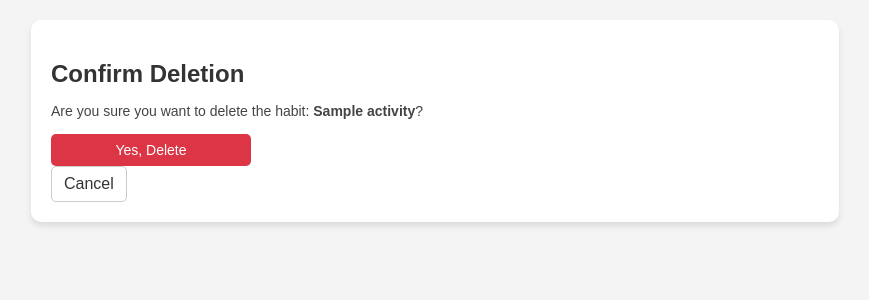
After one commit to sarthsg17/Habit-Tracker, a Flask app: page /confirm_delete/1 in a window 1280 px wide. The commit adds this page. Shown: the top 300 px of the page, without its empty margins (205-1074 px from the left). Run offline with Flask 3, Linux system fonts and the light colour scheme; a user stored in the database is signed in; tables that the repository leaves empty hold one stand-in row (values such as "Sample post").

Commit message:
new buttons
delete and rename buttons

```diff
--- a/routes.py
+++ b/routes.py
@@ -145,3 +145,47 @@ def reset_streaks():
                 if last_completed_date < (today - timedelta(days=1)):
                     habit.streak = 0
                     db.session.commit()
+
+@main_bp.route('/confirm_delete/<int:habit_id>', methods=['GET', 'POST'])
+def confirm_delete(habit_id):
+    if 'user_id' not in session:
+        flash("Please log in first.", "danger")
+        return redirect(url_for('main.login'))
+
+    habit = Activity.query.get_or_404(habit_id)
+    if habit.user_id != session['user_id']:
+        flash("Unauthorized action!", "danger")
+        return redirect(url_for('main.dashboard'))
+
+    if request.method == 'POST':
+        # If the user confirms deletion
+        db.session.delete(habit)
+        db.session.commit()
+        flash("Habit deleted successfully!", "success")
+        return redirect(url_for('main.dashboard'))
+
+    # GET: Render a confirmation page
+    return render_template('confirm_delete.html', habit=habit)
+
+@main_bp.route('/edit_habit/<int:habit_id>', methods=['GET', 'POST'])
+def edit_habit(habit_id):
+    if 'user_id' not in session:
+        flash("Please log in first.", "danger")
+        return redirect(url_for('main.login'))
+
+    habit = Activity.query.get_or_404(habit_id)
+    if habit.user_id != session['user_id']:
+        flash("Unauthorized action!", "danger")
+        return redirect(url_for('main.dashboard'))
+
+    if request.method == 'POST':
+        new_name = request.form.get('new_name')
+        if new_name:
+            habit.name = new_name  # Only updating the name, leaving streak intact.
+            db.session.commit()
+            flash("Habit updated successfully!", "success")
+        else:
+            flash("Habit name cannot be empty.", "danger")
+        return redirect(url_for('main.dashboard'))
+
+    return render_template('edit_habit.html', habit=habit)
--- a/static/styles.css
+++ b/static/styles.css
@@ -166,3 +166,82 @@ body {
     border-radius: 5px;
     cursor: pointer;
 }
+
+h2 {
+    color: #333;
+    margin-bottom: 15px;
+}
+
+/* Form Styling */
+form {
+    display: flex;
+    flex-direction: column;
+    gap: 10px;
+}
+
+label {
+    font-size: 14px;
+    font-weight: bold;
+    color: #555;
+    text-align: left;
+}
+
+input[type="text"] {
+    padding: 8px;
+    width: 100%;
+    border: 1px solid #ccc;
+    border-radius: 5px;
+    font-size: 14px;
+}
+
+/* Smaller Buttons */
+button {
+    padding: 8px 12px;  /* Reduced padding */
+    width: 200px; /* Fixed width */
+    border: none;
+    border-radius: 5px;
+    font-size: 14px;
+    cursor: pointer;
+    transition: 0.3s ease-in-out;
+}
+
+.edit-btn {
+    background-color: #007BFF;
+    color: white;
+}
+
+.edit-btn:hover {
+    background-color: #0056b3;
+}
+
+.delete-btn {
+    background-color: #dc3545;
+    color: white;
+}
+
+.delete-btn:hover {
+    background-color: #a71d2a;
+}
+
+/* Cancel Button */
+.btn-outline {
+    display: inline-block;
+    padding: 8px 12px; /* Smaller padding */
+    text-decoration: none;
+    border: 1px solid #ccc;
+    border-radius: 5px;
+    color: #333;
+    background: white;
+    transition: 0.3s;
+}
+
+.btn-outline:hover {
+    background: #eee;
+}
+
+/* Confirmation Message */
+p {
+    font-size: 14px;
+    color: #444;
+    margin-bottom: 15px;
+}
--- /dev/null
+++ b/templates/confirm_delete.html
@@ -0,0 +1,20 @@
+<!DOCTYPE html>
+<html lang="en">
+<head>
+    <meta charset="UTF-8">
+    <title>Confirm Delete | Habit Tracker</title>
+    <link rel="stylesheet" href="{{ url_for('static', filename='styles.css') }}">
+</head>
+<body>
+    <div class="container">
+        <h2>Confirm Deletion</h2>
+        <p>Are you sure you want to delete the habit: <strong>{{ habit.name }}</strong>?</p>
+        <form method="POST">
+            <!-- Clicking this button confirms deletion -->
+            <button type="submit" class="delete-btn">Yes, Delete</button>
+        </form>
+        <!-- Cancel button: returns to dashboard -->
+        <a href="{{ url_for('main.dashboard') }}" class="btn btn-outline">Cancel</a>
+    </div>
+</body>
+</html>
```
Also changed, not shown: templates/dashboard.html (+13 -8 lines), templates/edit_habit.html (added, +19 -0 lines), instance/habit_tracker.db.
